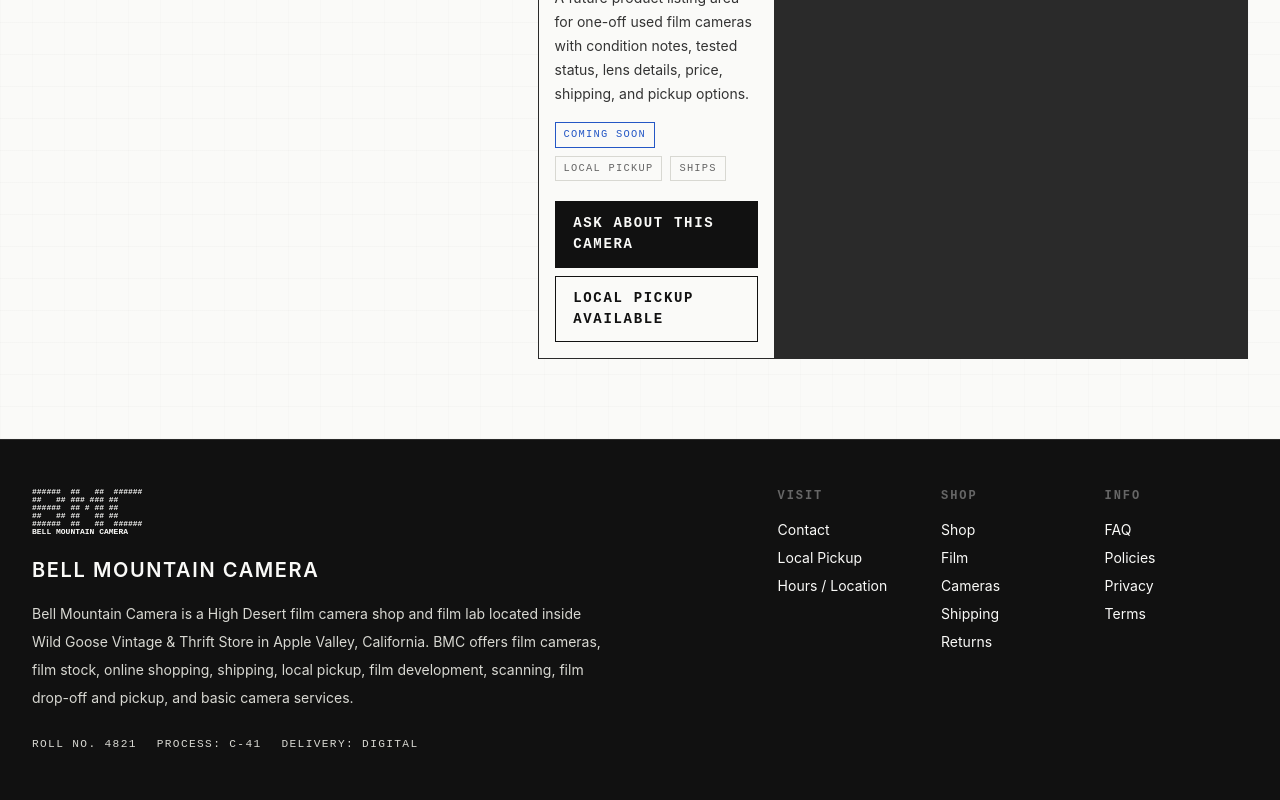
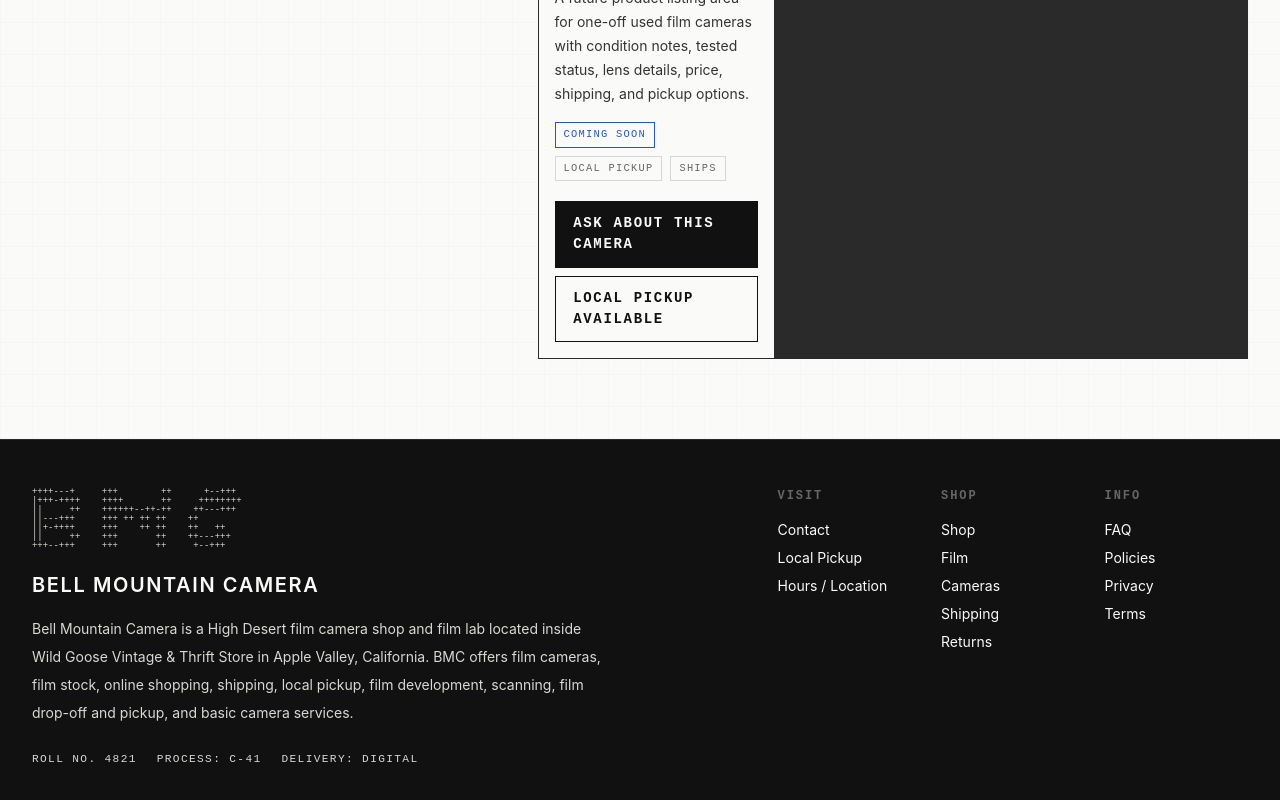
Before and after one commit to bellmountaincamera/bellmountaincamera, a Next.js app: page /shop/cameras in a window 1280 px wide. Shown: the part 1258-2058 px from the top of the page. Built offline with nearby package versions, Linux system fonts and the light colour scheme.

Commit message:
Align ASCII line logo with BMC mark

```diff
--- a/app/lab/page.tsx
+++ b/app/lab/page.tsx
@@ -1,6 +1,6 @@
 import type { Metadata } from "next";
 import Image from "next/image";
-import { AsciiBlockLogo } from "@/components/brand/AsciiBlockLogo";
+import { AsciiLineLogo } from "@/components/brand/AsciiLineLogo";
 import { TerminalDivider } from "@/components/brand/TerminalDivider";
 import { TerminalStatusPanel } from "@/components/brand/TerminalStatusPanel";
 import { ContactCTA } from "@/components/sections/ContactCTA";
@@ -96,7 +96,7 @@
                 Sample scan reference frames
               </h2>
             </div>
-            <AsciiBlockLogo tone="dark" />
+            <AsciiLineLogo tone="dark" variant="full" />
           </div>
           <div className="grid gap-4 sm:grid-cols-3">
             {[1, 2, 3].map((frame) => (
--- a/components/brand/AsciiLineLogo.tsx
+++ b/components/brand/AsciiLineLogo.tsx
@@ -1,22 +1,40 @@
 type AsciiLineLogoProps = {
   tone?: "light" | "dark";
   className?: string;
+  variant?: "compact" | "full";
 };
 
 export function AsciiLineLogo({
   tone = "light",
-  className = ""
+  className = "",
+  variant = "compact"
 }: AsciiLineLogoProps) {
+  const mark =
+    variant === "full"
+      ? `++++---+     +++        ++      +--+++
+|+++-++++    ++++       ++     ++++++++
+||     ++    ++++++--++-++    ++---+++
+||---+++     +++ ++ ++ ++    ++
+||+-++++     +++    ++ ++    ++   ++
+||     ++    +++       ++    ++---+++
++++--+++     +++       ++     +--+++`
+      : `+-- B M C --+
+| LAB/SHOP |
++- AV, CA -+`;
+
   return (
     <pre
       aria-hidden="true"
       className={[
-        "ascii-mark overflow-hidden text-[0.62rem] sm:text-xs",
+        "ascii-mark max-w-full overflow-x-auto",
+        variant === "full"
+          ? "text-[0.3rem] sm:text-[0.42rem] md:text-[0.56rem]"
+          : "text-[0.62rem] sm:text-xs",
         tone === "dark" ? "text-[#D8D8D2]" : "text-[#2457C5]",
         className
       ].join(" ")}
-    >{`+-- B M C --+
-| LAB/SHOP |
-+- AV, CA -+`}</pre>
+    >
+      {mark}
+    </pre>
   );
 }
--- a/components/layout/Footer.tsx
+++ b/components/layout/Footer.tsx
@@ -1,5 +1,5 @@
 import Link from "next/link";
-import { AsciiBlockLogo } from "@/components/brand/AsciiBlockLogo";
+import { AsciiLineLogo } from "@/components/brand/AsciiLineLogo";
 import { site } from "@/lib/site";
 import { MetadataLine } from "@/components/ui/MetadataLine";
 
@@ -8,7 +8,7 @@
     <footer className="border-t border-[#2A2A2A] bg-[#111111] text-[#FAFAF8]">
       <div className="mx-auto grid max-w-7xl gap-10 px-4 py-12 sm:px-6 lg:grid-cols-[1.2fr_0.8fr] lg:px-8">
         <div>
-          <AsciiBlockLogo tone="dark" />
+          <AsciiLineLogo tone="dark" variant="full" />
           <p className="mt-5 text-xl font-semibold uppercase tracking-[0.08em]">
             Bell Mountain Camera
           </p>
--- a/components/sections/HeroSection.tsx
+++ b/components/sections/HeroSection.tsx
@@ -1,5 +1,5 @@
 import Image from "next/image";
-import { AsciiBlockLogo } from "@/components/brand/AsciiBlockLogo";
+import { AsciiLineLogo } from "@/components/brand/AsciiLineLogo";
 import { TerminalStatusPanel } from "@/components/brand/TerminalStatusPanel";
 import { CTAButton } from "@/components/ui/CTAButton";
 import { MetadataLine } from "@/components/ui/MetadataLine";
@@ -62,7 +62,7 @@
             <span>APPLE VALLEY</span>
           </div>
           <div className="mt-4 border-t border-[#2A2A2A] pt-4">
-            <AsciiBlockLogo />
+            <AsciiLineLogo variant="full" />
           </div>
         </div>
       </div>
```
